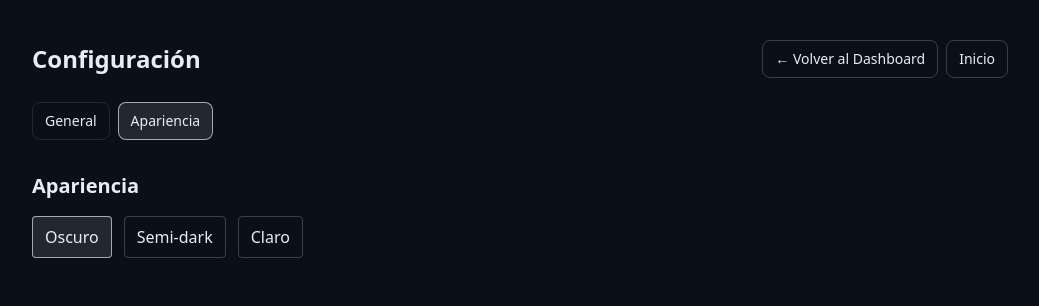
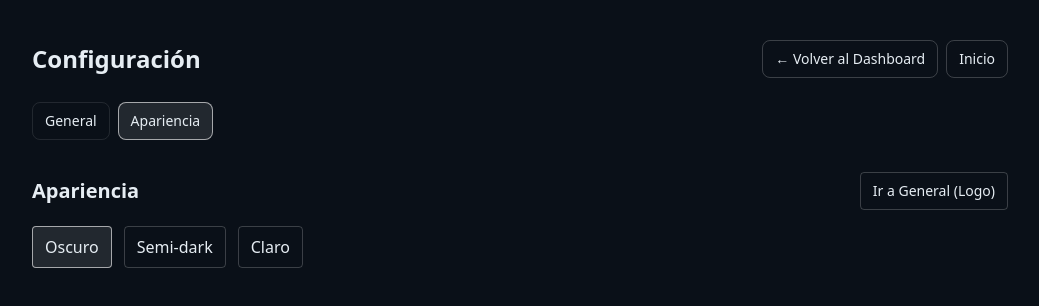
Before and after one commit to ianuvion/nuvion-ia, a Next.js app: page /configuracion/apariencia in a window 1280 px wide. Shown: the top 306 px of the page, without its empty margins (120-1159 px from the left). Built offline with nearby package versions, Linux system fonts and the light colour scheme.

Commit message:
Update page.tsx

```diff
--- a/app/configuracion/apariencia/page.tsx
+++ b/app/configuracion/apariencia/page.tsx
@@ -1,5 +1,6 @@
 'use client';
 
+import Link from 'next/link';
 import { useEffect, useState } from 'react';
 
 export default function AparienciaPage() {
@@ -7,20 +8,25 @@ export default function AparienciaPage() {
 
   useEffect(() => {
     const saved = localStorage.getItem('brandTheme');
-    if (saved === 'semi-dark' || saved === 'light' || saved === 'dark') {
-      setTheme(saved);
-    }
+    if (saved === 'semi-dark' || saved === 'light' || saved === 'dark') setTheme(saved);
   }, []);
 
   useEffect(() => {
     localStorage.setItem('brandTheme', theme);
-    // si ya tenés lógica de aplicar clases al <html>, hacelo acá
-    // document.documentElement.classList.toggle('light', theme === 'light')
   }, [theme]);
 
   return (
     <section>
-      <h2 className="text-xl font-semibold mb-4">Apariencia</h2>
+      <div className="flex items-center justify-between mb-4">
+        <h2 className="text-xl font-semibold">Apariencia</h2>
+        <Link
+          href="/configuracion"
+          className="text-sm px-3 py-2 rounded border border-white/20 hover:bg-white/5"
+        >
+          Ir a General (Logo)
+        </Link>
+      </div>
+
       <div className="flex gap-3">
         <button
           onClick={() => setTheme('dark')}
```
